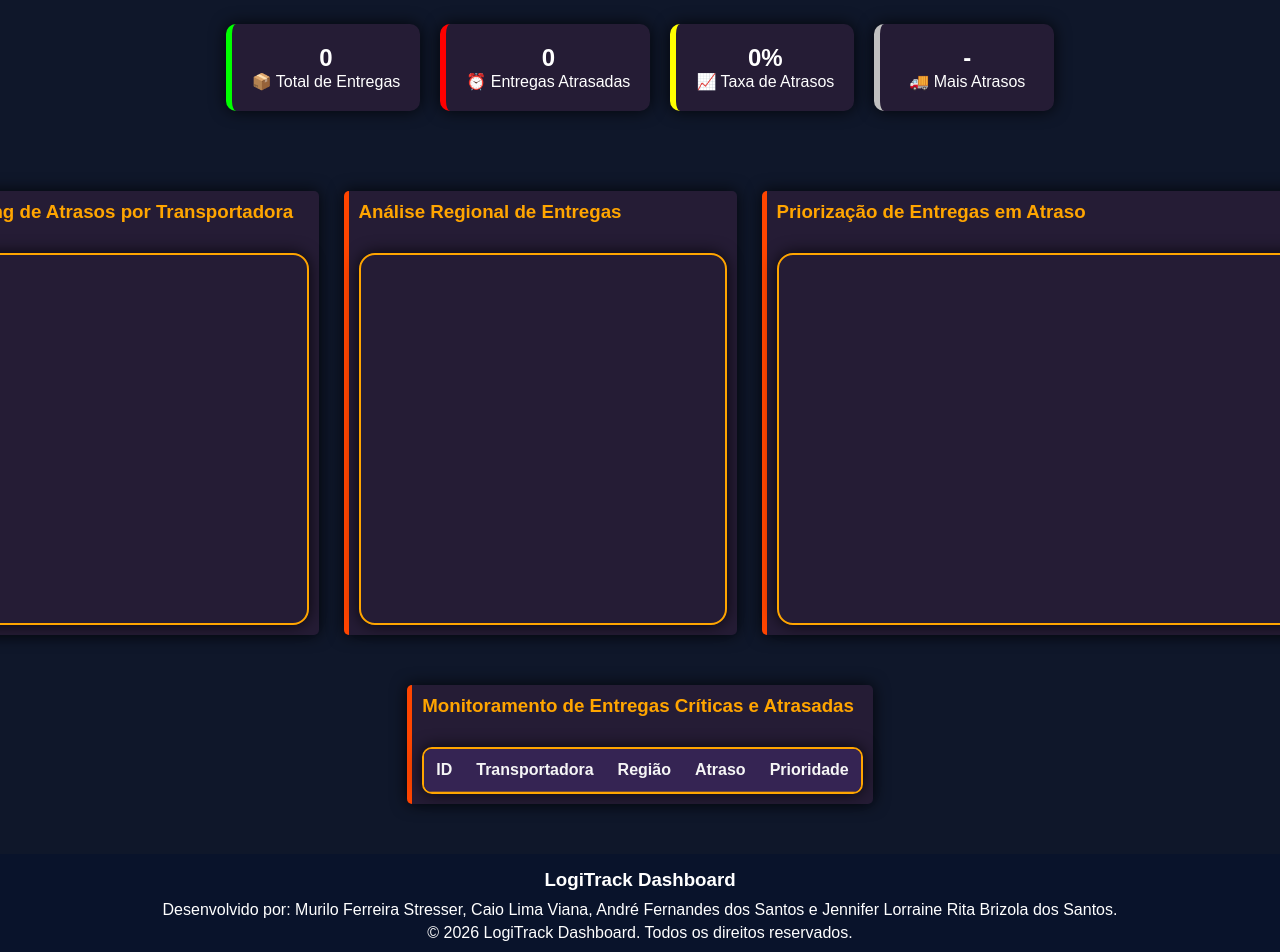
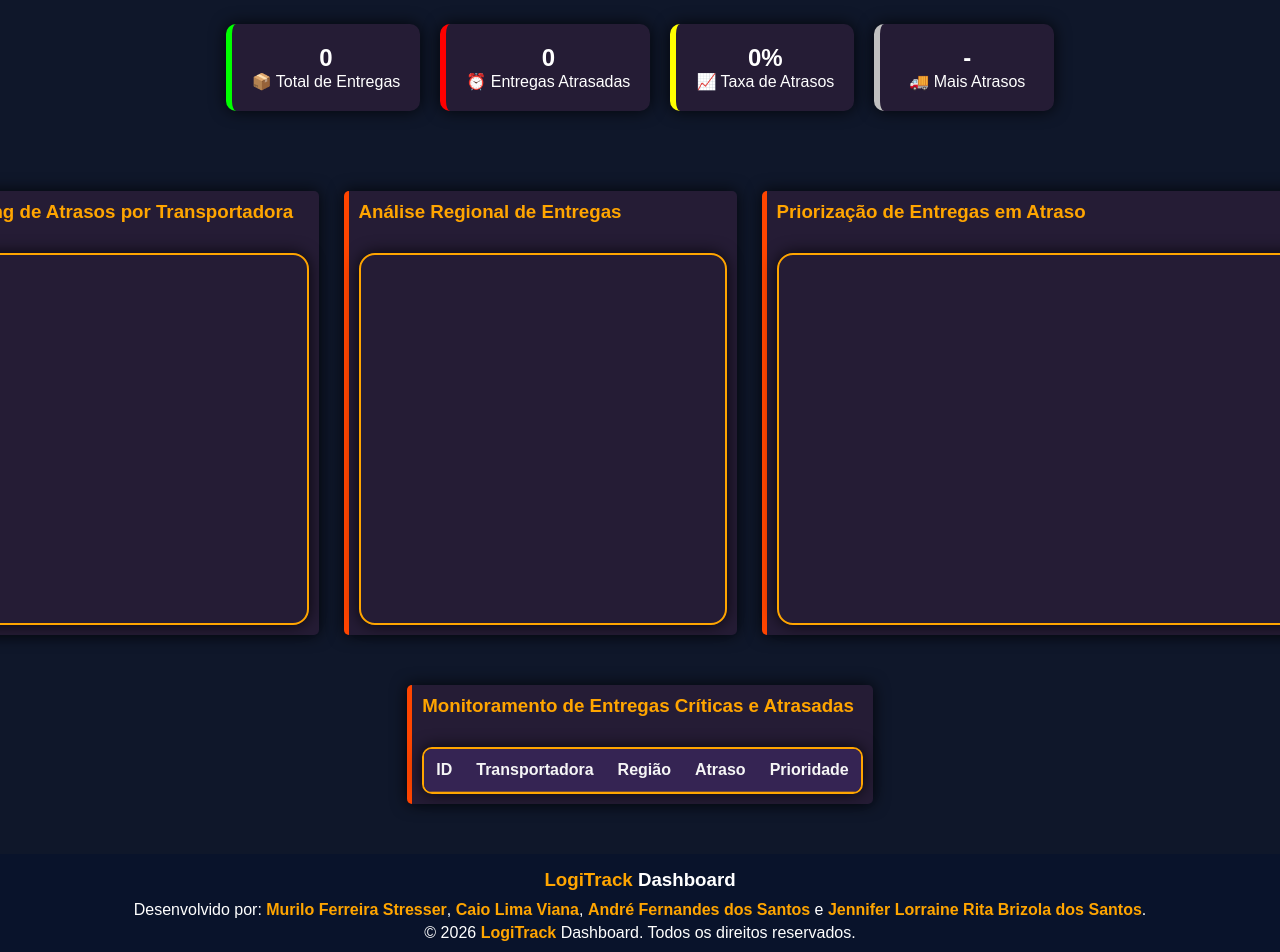
Before and after one commit to caio180/Dashboard_desafio, a plain HTML site: page frontend/index.html in a window 1280 px wide. Shown: the part 73-1025 px from the top of the page. Drawn offline with nearby package versions, Linux system fonts and the light colour scheme; no server answers.

Commit message:
Pequenos ajustes

```diff
--- a/frontend/index.html
+++ b/frontend/index.html
@@ -104,15 +104,15 @@
     <footer>
 
         <h3>
-            <span>LogiTrack</span> Dashboard
+            <span><strong>LogiTrack</strong></span> Dashboard
         </h3>
 
         <p>
-            Desenvolvido por: <span>Murilo Ferreira Stresser</span>, <span>Caio Lima Viana</span>, <span>André Fernandes dos Santos</span> e <span>Jennifer Lorraine Rita Brizola dos Santos</span>.
+            Desenvolvido por: <span><strong>Murilo Ferreira Stresser</strong></span>, <span><strong>Caio Lima Viana</strong></span>, <span><strong>André Fernandes dos Santos</strong></span> e <span><strong>Jennifer Lorraine Rita Brizola dos Santos</strong></span>.
         </p>
 
         <p>
-            &copy; 2026 <span>LogiTrack</span> Dashboard. Todos os direitos reservados.
+            &copy; 2026 <span><strong>LogiTrack</strong></span> Dashboard. Todos os direitos reservados.
         </p>
 
     </footer>
```
